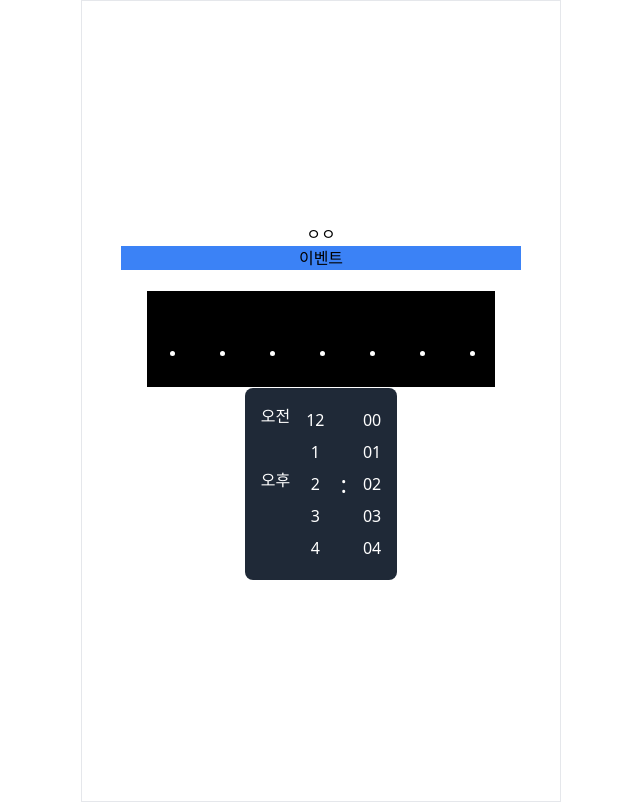
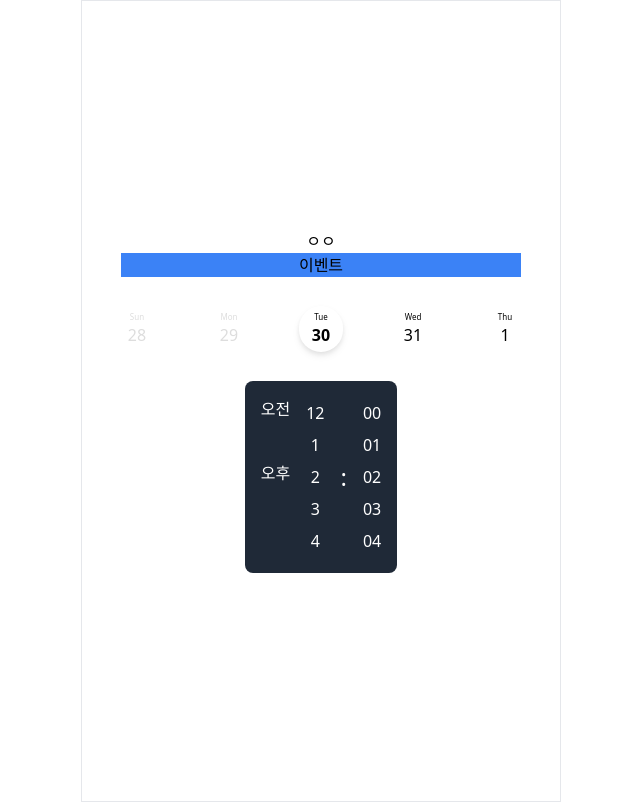
Before and after one commit to 2024-dino/dino-FE, a Next.js app: page /mainPage in a window 1280 px wide. Shown: the whole page, without its empty margins (319-959 px from the left). Built offline with nearby package versions, Linux system fonts and the light colour scheme.

Commit message:
feat: #2 - 날짜 변경 GUI 구현

```diff
--- a/src/components/DateChanger.tsx
+++ b/src/components/DateChanger.tsx
@@ -1,64 +1,7 @@
 'use client';
 
-import { useState } from 'react';
+import { useMemo, useState } from 'react';
 import { motion, PanInfo, useMotionValue } from 'framer-motion';
-const dateArr = [
-  {
-    weekday: '일',
-    day: 14,
-    event: true,
-  },
-  {
-    weekday: '월',
-    day: 15,
-    event: true,
-  },
-  {
-    weekday: '화',
-    day: 16,
-    event: true,
-  },
-  {
-    weekday: '수',
-    day: 17,
-    event: true,
-  },
-  {
-    weekday: '목',
-    day: 18,
-    event: true,
-  },
-  {
-    weekday: '금',
-    day: 19,
-    event: true,
-  },
-  {
-    weekday: '토',
-    day: 20,
-    event: true,
-  },
-  {
-    weekday: '일',
-    day: 21,
-    event: true,
-  },
-  {
-    weekday: '월',
-    day: 22,
-    event: true,
-  },
-  {
-    weekday: '화',
-    day: 23,
-    event: true,
-  },
-  {
-    weekday: '수',
-    day: 24,
-    event: true,
-  },
-];
 
 const DRAG_BUFFER = 10; // 페이지 이동을 유발하는 드래그 길이
 
@@ -70,13 +13,40 @@ const SPRING_OPTIONS = {
   damping: 50,
 };
 
+function getDayDiff(date1: Date, date2: Date) {
+  const oneDay = 24 * 60 * 60 * 1000; // 밀리초 단위의 하루
+  const timeDiff = date2.getTime() - date1.getTime();
+  return Math.round(timeDiff / oneDay);
+}
+
+function getDateRange(today: Date) {
+  const oneDay = 24 * 60 * 60 * 1000; // 밀리초 단위의 하ß루
+  const dateRange = [];
+  // Intl.DateTimeFormat을 사용하여 요일 포맷터 생성
+  const weekdayFormatter = new Intl.DateTimeFormat('en', { weekday: 'short' });
+
+  // 현재 날짜로부터 1주일 전부터 1주일 후까지의 날짜를 계산
+  for (let i = -7; i <= 7; i++) {
+    const date = new Date(today.getTime() + i * oneDay);
+
+    dateRange.push({
+      date: date,
+      day: date.getDate(), // 1~31 사이의 일
+      dayOfWeek: weekdayFormatter.format(date), // 요일 (월, 화, 수, ...)
+      isToday: i === 0, // 오늘 날짜 여부
+    });
+  }
+  console.log(dateRange);
+  return dateRange;
+}
+
 export default function DateChanger() {
-  const today = new Date().getDay();
+  const today = new Date();
   const [currentDay, setCurrentDay] = useState(today);
-
+  const dateArr = useMemo(() => getDateRange(currentDay), [currentDay]);
   const [dragStartX, setDragStartX] = useState(0);
   const [page, setPage] = useState(0);
-  const [width, setWidth] = useState<number>(50);
+  const [width, setWidth] = useState<number>(0);
   const dragX = useMotionValue(0);
   const onDragStart = (
     event: MouseEvent | TouchEvent | PointerEvent,
@@ -84,6 +54,8 @@ export default function DateChanger() {
   ): void => {
     setDragStartX(info.point.x);
   };
+
+  console.log(currentDay.getDate());
 
   const onDrag = (
     event: MouseEvent | TouchEvent | PointerEvent,
@@ -97,16 +69,24 @@ export default function DateChanger() {
   const onDragEnd = () => {
     const x = dragX.get();
 
-    x <= -DRAG_BUFFER &&
-      page < dateArr.length - 1 &&
+    if (x <= -DRAG_BUFFER && page < dateArr.length - 1) {
+      const tomorrow = new Date(currentDay);
+      tomorrow.setDate(currentDay.getDate() + 1);
+      setCurrentDay(tomorrow);
       setPage((page) => page + 1);
-    x >= 10 && page > 0 && setPage((page) => page - 1);
-
-    console.log(page)
+      console.log('increase');
+    }
+    if (x >= 10) {
+      const yesterday = new Date(currentDay);
+      yesterday.setDate(currentDay.getDate() - 1);
+      setCurrentDay(yesterday);
+      setPage((page) => page - 1);
+      console.log('decrease');
+    }
   };
   return (
-    <div className=" w-[350px] overflow-hidden border border-white">
-      <div className="flex w-[550px] bg-black overflow-hidden">
+    <div className=" w-[400px] overflow-hidden border border-white">
+      <div className="flex items-center justify-center overflow-hidden">
         <motion.div
           drag="x"
           dragConstraints={{ left: 0, right: 0 }}
@@ -118,16 +98,37 @@ export default function DateChanger() {
           transition={SPRING_OPTIONS}
           onDragEnd={onDragEnd}
           dragElastic={0.2}
-          className="flex items-center justify-start overflow-hidden mb-5"
+          className="flex gap-x-8 items-center justify-center mb-5"
         >
           {dateArr.map((day) => (
-            <motion.div className="w-[50px]" transition={SPRING_OPTIONS}>
-              <div>{day.weekday}</div>
-              <div>{day.day}</div>
-              <div className="flex items-center justify-center h-7">
-                {day.event && (
-                  <div className="w-[5px] h-[5px] rounded-full bg-white" />
-                )}
+            <motion.div
+              className={`flex flex-col m-2 items-center justify-center w-[46px] min-w-11 h-[46px] bg-white ${
+                currentDay.getDate() === day.day
+                  ? 'rounded-full drop-shadow-md'
+                  : ''
+              }`}
+              transition={SPRING_OPTIONS}
+            >
+              <div
+                className={`text-[8px] font-normal
+                  ${getDayDiff(today, day.date) > 0 ? 'text-black' : ''}
+                  ${getDayDiff(today, day.date) < 0 ? 'text-[#DDDDDD]' : ''}
+                  `}
+              >
+                {day.dayOfWeek}
+              </div>
+              <div
+                className={`text-base
+                  ${getDayDiff(today, day.date) > 0 ? 'font-normal' : ''}
+                  ${
+                    getDayDiff(today, day.date) < 0
+                      ? 'text-[#DDDDDD] font-normal'
+                      : ''
+                  }
+                  ${getDayDiff(today, day.date) == 0 ? 'font-bold' : ''}
+                  `}
+              >
+                {day.day}
               </div>
             </motion.div>
           ))}
@@ -136,3 +137,7 @@ export default function DateChanger() {
     </div>
   );
 }
+
+const days = {
+  current: 'rounded-full drop-shadow-md',
+};
```
